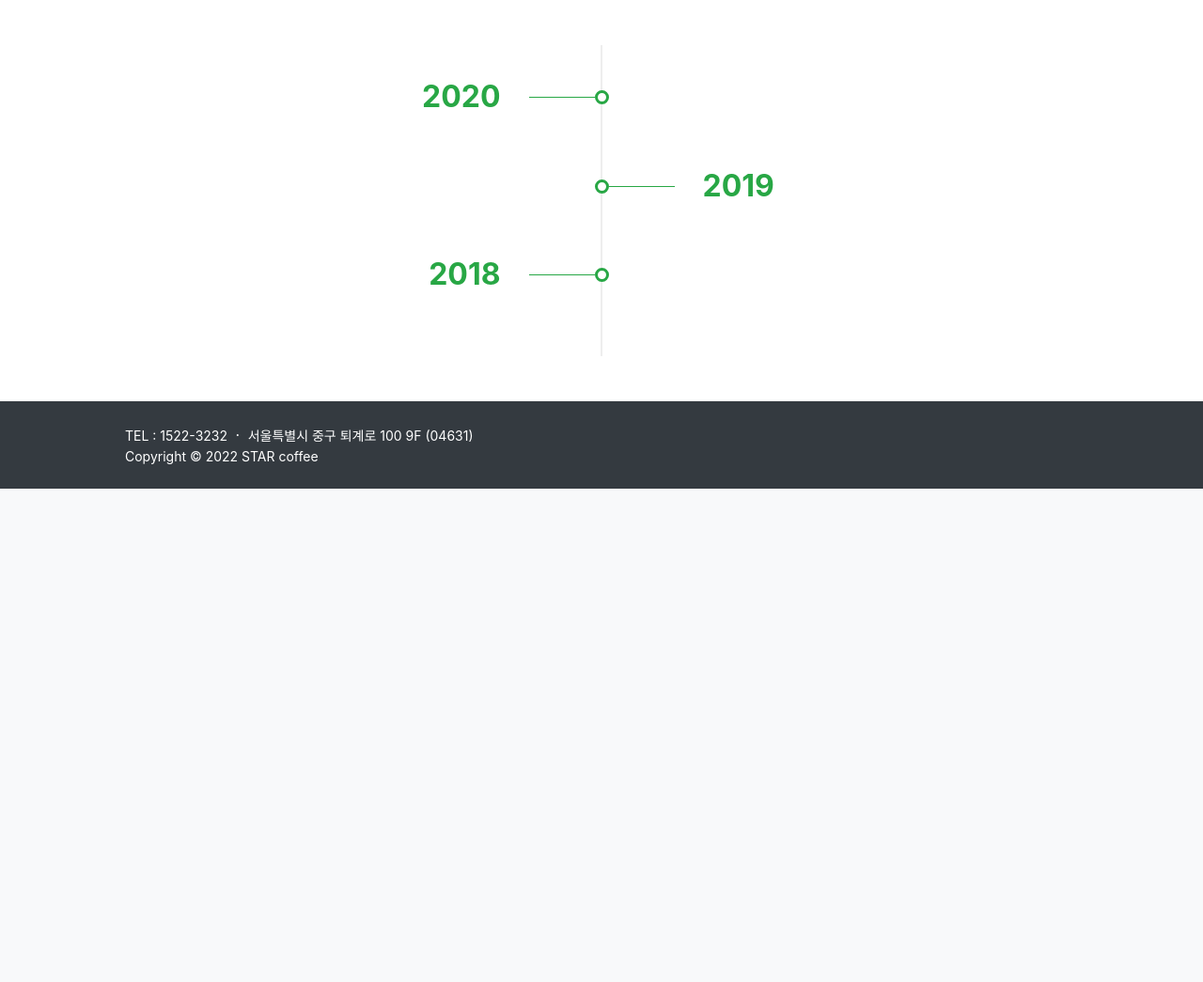
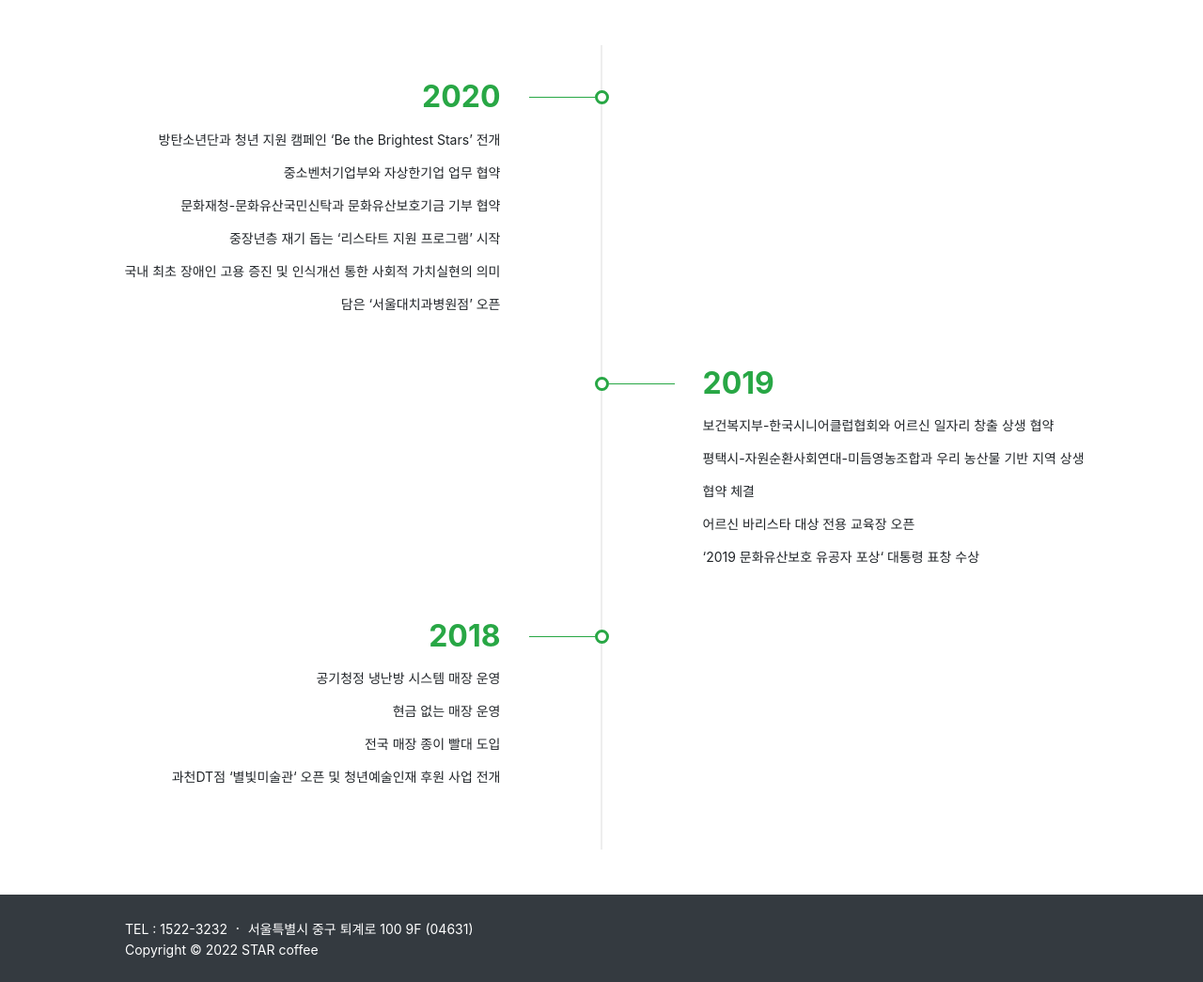
Before and after one commit to mxnxa/STAR_coffee, a Django app: page /history/ in a window 1280 px wide. Shown: the part 325-1370 px from the top of the page at 94% size. Before the commit the page ends 845 px from the top, so only its background shows below. Run offline with Django 4.2, Linux system fonts and the light colour scheme; data that the repository does not hold is empty; some libraries are stand-ins or nearby versions.

Commit message:
연혁 수정

```diff
--- a/templates/pages/company_history.html
+++ b/templates/pages/company_history.html
@@ -19,9 +19,17 @@
                     <div class="his_text">
                         <h2 class="fw-bold text-success">2020</h2>
                         <ul class="his_list">
-                            {% for history in history_list %}
-                            <li><span>{{history.year}}</span>{{history.content}}</li>
-                            {% endfor %}
+<!--                            {% if history_list.year == '2020' %}-->
+<!--                            {% for history in history_list %}-->
+<!--                            <li><span>{{history.year}}</span>{{history.content}}</li>-->
+<!--                            {% endfor %}-->
+<!--                            {% endif %}-->
+                            <li>방탄소년단과 청년 지원 캠페인 ‘Be the Brightest Stars’ 전개</li>
+                            <li>중소벤처기업부와 자상한기업 업무 협약</li>
+                            <li>문화재청-문화유산국민신탁과 문화유산보호기금 기부 협약</li>
+                            <li>중장년층 재기 돕는 ‘리스타트 지원 프로그램’ 시작</li>
+                            <li>국내 최초 장애인 고용 증진 및 인식개선 통한
+사회적 가치실현의 의미 담은 ‘서울대치과병원점’ 오픈</li>
                         </ul>
                     </div>
                 </li>
@@ -30,7 +38,10 @@
                     <div class="his_text">
                         <h2 class="fw-bold text-success">2019</h2>
                         <ul class="his_list">
-                            <li></li>
+                            <li>보건복지부-한국시니어클럽협회와 어르신 일자리 창출 상생 협약</li>
+                            <li>평택시-자원순환사회연대-미듬영농조합과 우리 농산물 기반 지역 상생 협약 체결</li>
+                            <li>어르신 바리스타 대상 전용 교육장 오픈</li>
+                            <li>‘2019 문화유산보호 유공자 포상‘ 대통령 표창 수상</li>
                         </ul>
                     </div>
                 </li>
@@ -39,7 +50,10 @@
                     <div class="his_text">
                         <h2 class="fw-bold text-success">2018</h2>
                         <ul class="his_list">
-                            <li></li>
+                            <li>공기청정 냉난방 시스템 매장 운영</li>
+                            <li>현금 없는 매장 운영</li>
+                            <li>전국 매장 종이 빨대 도입</li>
+                            <li>과천DT점 ‘별빛미술관‘ 오픈 및 청년예술인재 후원 사업 전개</li>
                         </ul>
                     </div>
                 </li>
```
